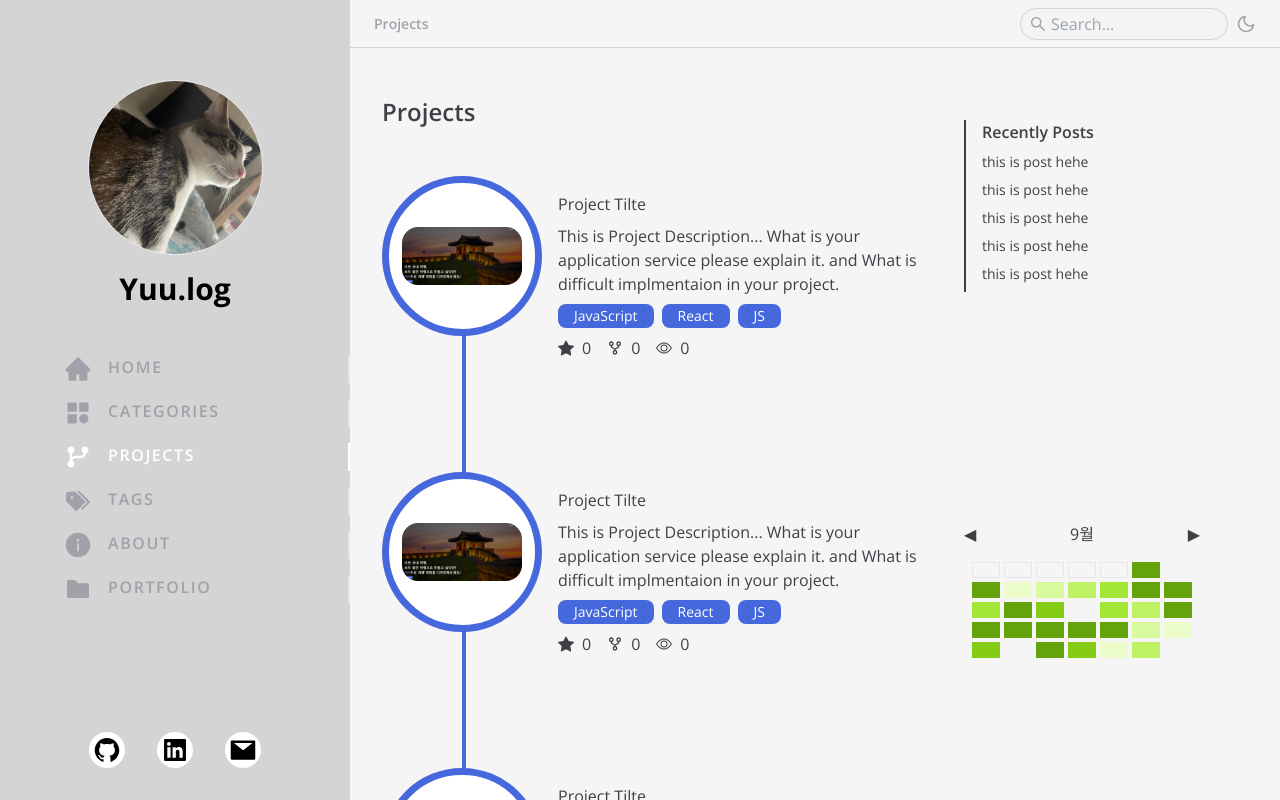
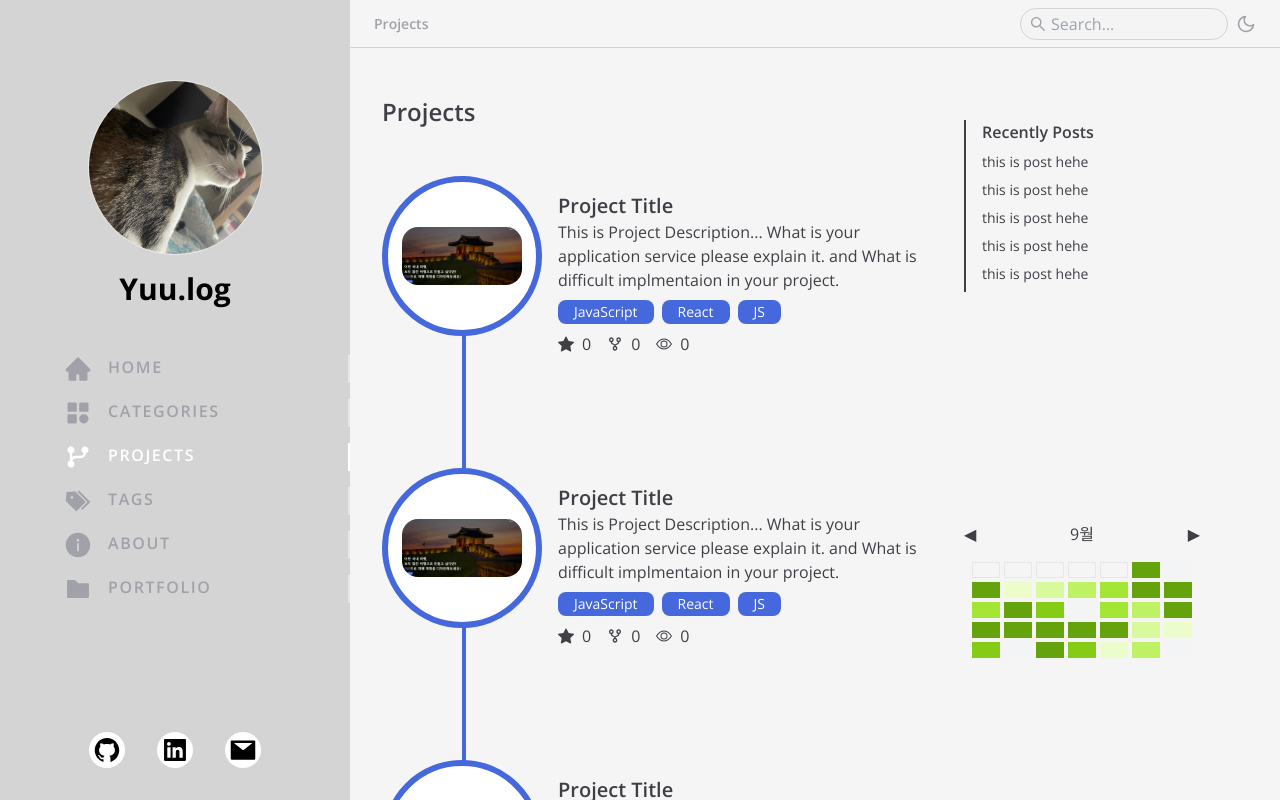
Before and after one commit to 22yuu/yuu.log, a Next.js app in the folder my-blog/: page /projects in a window 1280 px wide. Built offline with nearby package versions, Linux system fonts and the light colour scheme.

Commit message:
chore: ui css 스타일링 수정

```diff
--- a/my-blog/src/components/posts/PostCard.tsx
+++ b/my-blog/src/components/posts/PostCard.tsx
@@ -3,13 +3,14 @@ import CalendarIcon from '../ui/icons/CalendarIcon';
 import CategoryIcon from '../ui/icons/CategoryIcon';
 import Link from 'next/link';
 import Tag from '../ui/Tag';
+import Heading from '../ui/atoms/Heading';
 
 export default function PostCard() {
   return (
     <div className="w-full h-40 text-theme-text mb-8">
-      <h2 className="font-semibold text-xl">
+      <Heading size={'lg'}>
         <Link href="#">This is title...!</Link>
-      </h2>
+      </Heading>
       <p className="my-2">
         Lorem ipsum dolor sit amet consectetur adipisicing elit. Alias ipsam
         earum, ab cupiditate voluptatum, eligendi beatae suscipit provident
--- a/my-blog/src/components/projects/ProjectItemCard.tsx
+++ b/my-blog/src/components/projects/ProjectItemCard.tsx
@@ -3,11 +3,12 @@ import ForkIcon from '../ui/icons/ForkIcon';
 import EyeIcon from '../ui/icons/EyeIcon';
 import Image from 'next/image';
 import Tag from '../ui/Tag';
+import Heading from '../ui/atoms/Heading';
 
 export default function ProjectItemCard() {
   return (
     <li className="flex min-h-[150px] mb-24">
-      <div className="flex flex-shrink-0 items-center justify-center rounded-full border-[7px] border-theme-secondary w-40 h-40 bg-white z-50">
+      <div className="flex flex-shrink-0 items-center justify-center rounded-full border-[6px] border-theme-secondary w-40 h-40 bg-white z-50">
         <Image
           className="rounded-2xl max-w-[120px] max-h-[120px]"
           src="/images/plip.png"
@@ -19,7 +20,7 @@ export default function ProjectItemCard() {
         />
       </div>
       <div className="flex flex-col p-4">
-        <h2 className="mb-2">Project Tilte</h2>
+        <Heading size={'lg'}>Project Title</Heading>
         <p className="mb-2">
           This is Project Description... What is your application service please
           explain it. and What is difficult implmentaion in your project.
```
